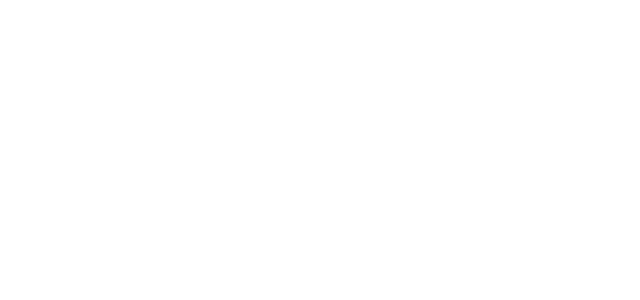
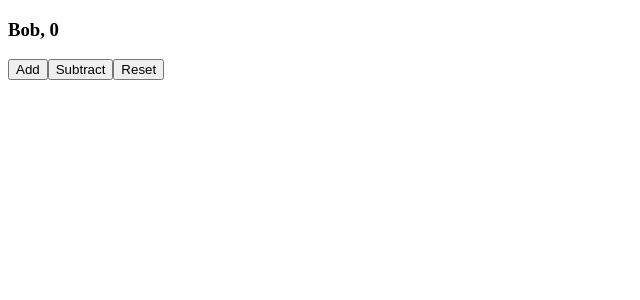
Before and after one commit to Kratosgado/react-piano, a React (Create React App) app: page / in a window 1280 px wide. Shown: the top 300 px of the page, without its empty margins (0-640 px from the left). Built offline with nearby package versions, Linux system fonts and the light colour scheme.

Commit message:
finish useState hook

```diff
--- a/src/PersonScore.tsx
+++ b/src/PersonScore.tsx
@@ -1,10 +1,29 @@
-import { useEffect } from "react";
+import { useEffect, useState } from "react";
 import { getPerson } from "./getPerson";
 
 export const PersonScore = () => {
+   const [name, setName] = useState<string | undefined>();
+   const [score, setScore] = useState(0);
+   const [loading, setLoading] = useState(true);
+
    useEffect(() => {
-      getPerson().then((person) => console.log(person))
+      getPerson().then((person) => {
+         setLoading(false);
+         setName(person.name);
+      })
    }, []);
 
-   return null
+   if (loading) {
+      return <div>Loading ...</div>
+   }
+   return (
+      <div>
+         <h3>
+            {name}, {score}
+         </h3>
+         <button onClick={()=>setScore(score+1)}>Add</button>
+         <button onClick={()=>setScore(score-1)}>Subtract</button>
+         <button onClick={()=>setScore(0)}>Reset</button>
+      </div>
+   )
 }
```
